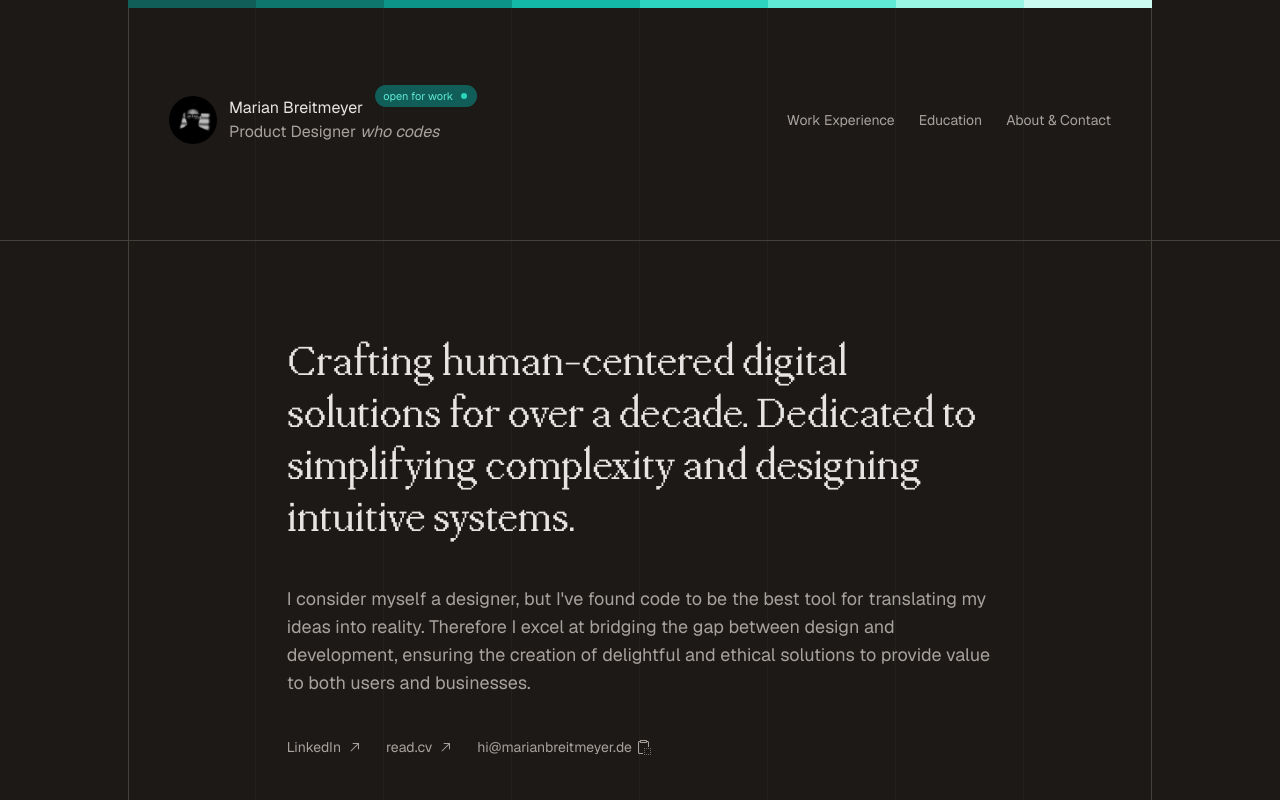
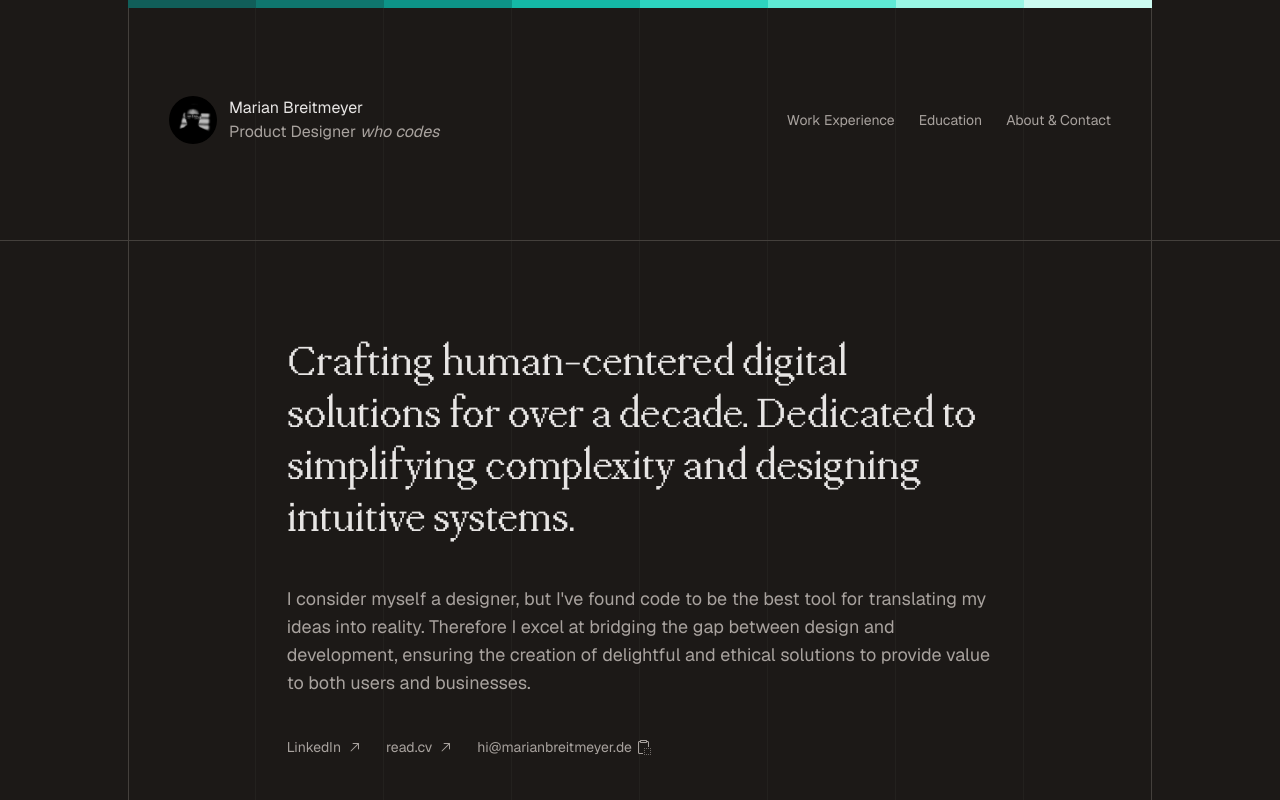
Before and after one commit to marianbreitmeyer/mrnbrtmyr-de, a Next.js app: page / in a window 1280 px wide. Shown: the top 800 px of the page. Built offline with nearby package versions, Linux system fonts and the light colour scheme; what tailwind-gradient-mask-image would draw is missing.

Commit message:
rm open for work pill

```diff
--- a/components/Header.tsx
+++ b/components/Header.tsx
@@ -1,5 +1,5 @@
 import MyAvatar from '@/components/MyAvatar';
-import StatusPill from '@/components/StatusPill';
+// import StatusPill from '@/components/StatusPill';
 import Navigation from '@/components/Navigation';
 
 const Header = () => {
@@ -10,7 +10,7 @@ const Header = () => {
         <div className="flex flex-col text-sm md:text-base">
           <h3 className="text-stone-800 dark:text-stone-200 relative">
             Marian Breitmeyer
-            <StatusPill className="absolute top-1 md:top-0 -translate-y-2/4 right-16 translate-x-full" />
+            {/* <StatusPill className="absolute top-1 md:top-0 -translate-y-2/4 right-16 translate-x-full" /> */}
           </h3>
           <p className="text-stone-400 dark:text-stone-400">
             Product Designer <i>who codes</i>
--- a/components/SectionAbout.tsx
+++ b/components/SectionAbout.tsx
@@ -1,7 +1,7 @@
 import TextBlock from '@/components/TextBlock';
 import Action from '@/components/Action';
 import Picture from '@/components/Picture';
-import StatusPill from '@/components/StatusPill';
+// import StatusPill from '@/components/StatusPill';
 import AniButton from '@/components//AniButton';
 
 const SectionAbout = () => (
@@ -63,7 +63,7 @@ I've designed user interfaces and experiences, mapped out and implemented roadma
         </div>
         <div className="relative">
           <Picture altText="Portrait of Marian" imageSrc="/mb.jpg" />
-          <StatusPill className="absolute right-4 top-4" />
+          {/* <StatusPill className="absolute right-4 top-4" /> */}
         </div>
       </div>
     </div>
```
